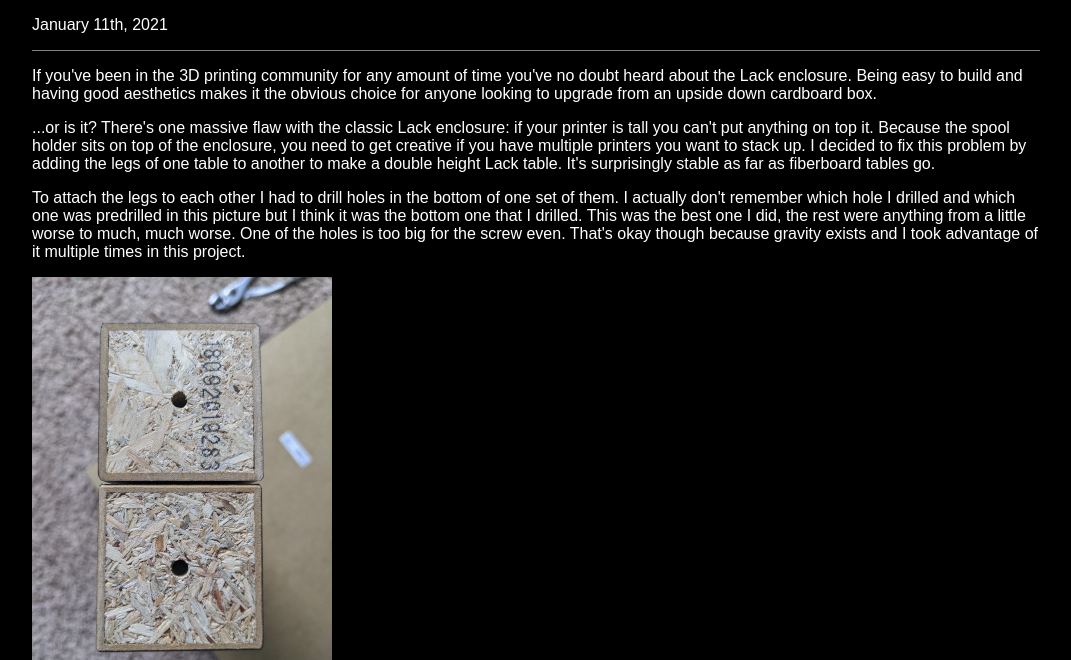
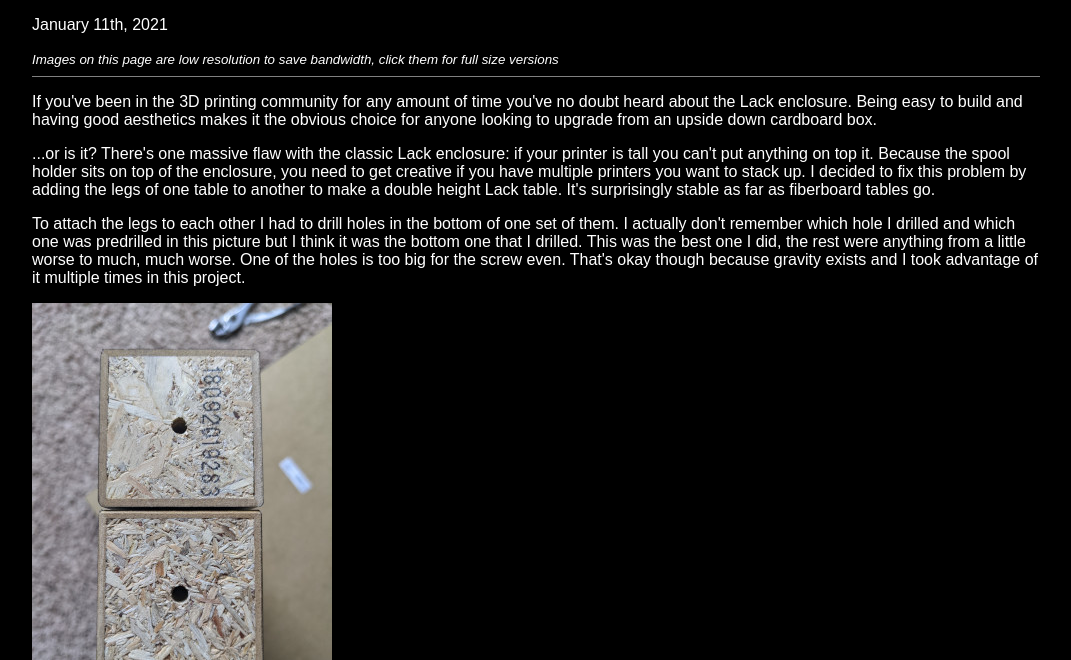
Before and after one commit to stringlapse/stringlapse.github.io, a plain HTML site: page blog/2021/01/lackstack/index.html in a window 1280 px wide. Shown: the part 139-799 px from the top of the page, without its empty margins (104-1175 px from the left). Drawn offline with Linux system fonts and the light colour scheme.

Commit message:
Add image resolution disclaimer

```diff
--- a/blog/2021/01/lackstack/index.html
+++ b/blog/2021/01/lackstack/index.html
@@ -13,6 +13,7 @@
         <h1>Introducing the Lack Stack</h1>
         <h3><i>The classic Lack enclosure but worse</i></h3>
         <p>January 11th, 2021</p>
+        <small><i>Images on this page are low resolution to save bandwidth, click them for full size versions</i></small>
         <hr>
         <p>If you've been in the 3D printing community for any amount of time you've no doubt heard about the Lack enclosure. Being easy to build and having good aesthetics makes it the obvious choice for anyone looking to upgrade from an upside down cardboard box.</p>
         <p>...or is it? There's one massive flaw with the classic Lack enclosure: if your printer is tall you can't put anything on top it. Because the spool holder sits on top of the enclosure, you need to get creative if you have multiple printers you want to stack up. I decided to fix this problem by adding the legs of one table to another to make a double height Lack table. It's surprisingly stable as far as fiberboard tables go.</p>
```
